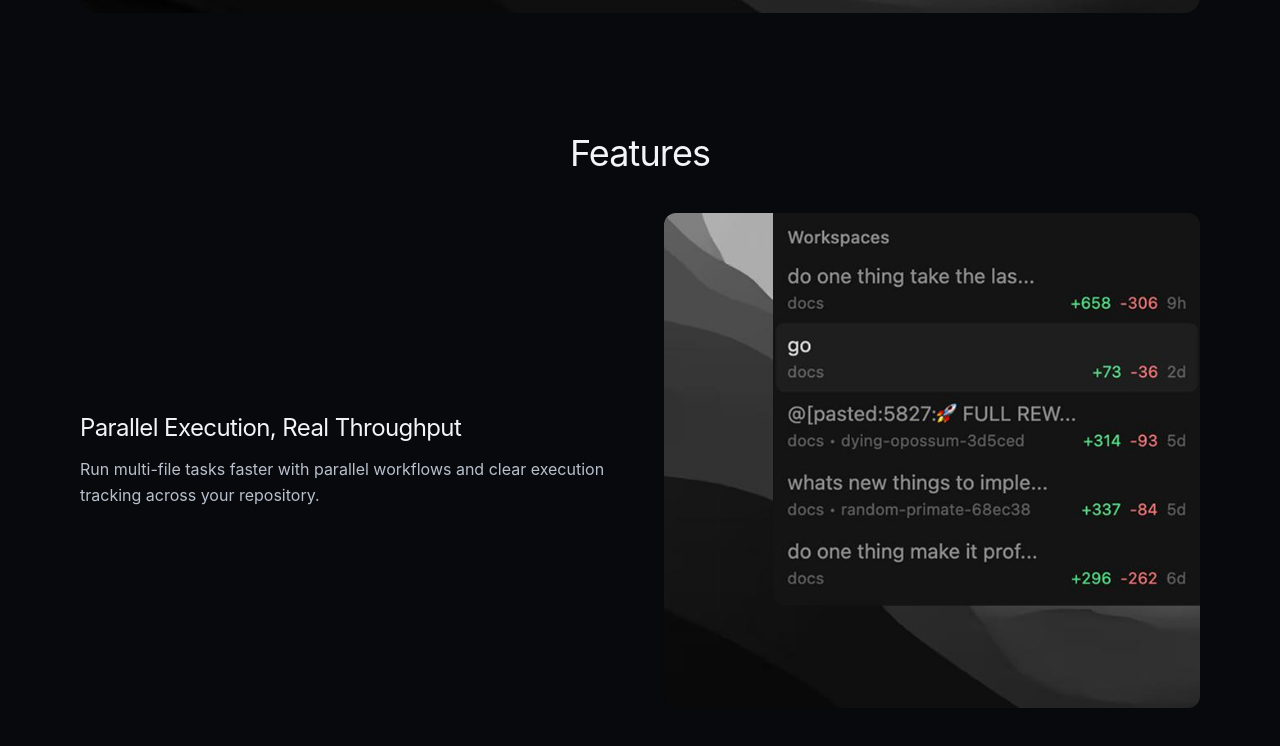
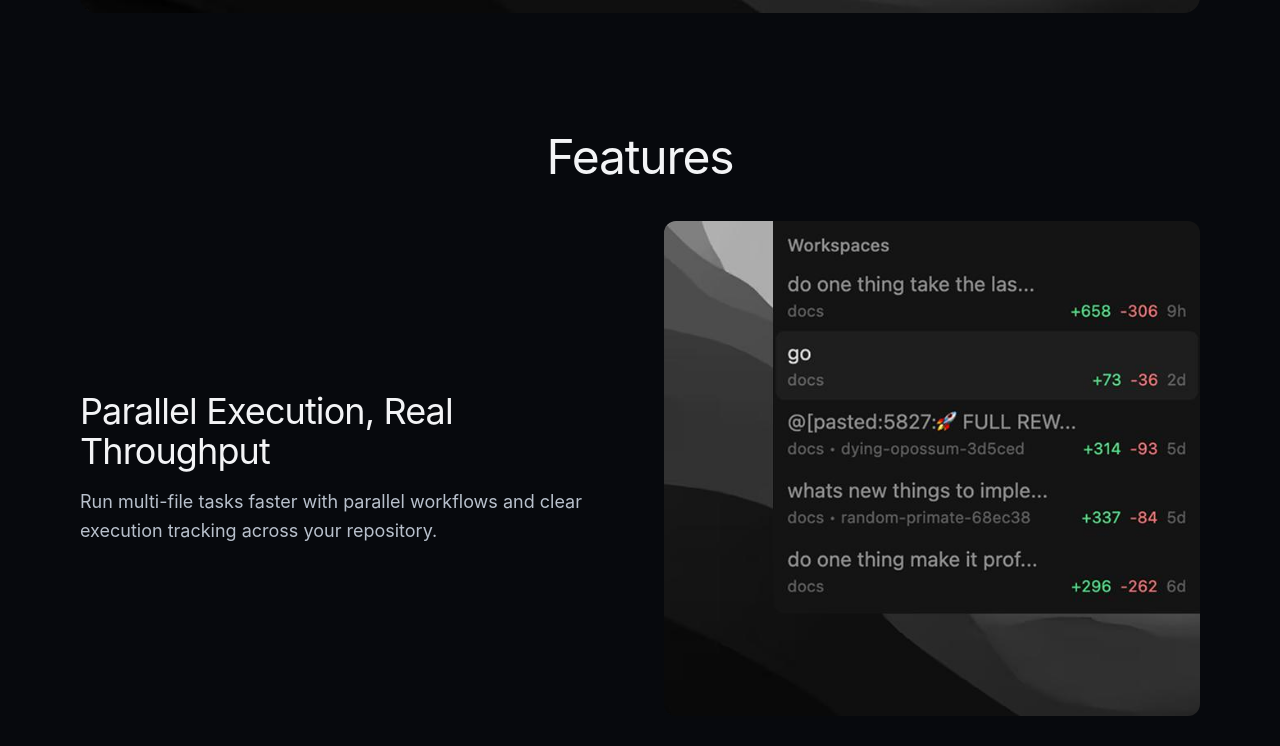
Before and after one commit to farzeenilyaszargar/nap-ide, a Next.js app: page / in a window 1280 px wide. Shown: the part 1200-1946 px from the top of the page. Built offline with nearby package versions, Linux system fonts and the light colour scheme; no server answers.

Commit message:
Increase features section typography for readability

```diff
--- a/app/page.tsx
+++ b/app/page.tsx
@@ -108,7 +108,7 @@ export default function Home() {
       </section>
 
       <section className="mx-auto max-w-7xl px-6 py-14 sm:px-12 lg:px-20">
-        <h2 className="mb-10 text-center text-3xl font-normal tracking-tight text-[#F3F4F6] sm:text-4xl">Features</h2>
+        <h2 className="mb-10 text-center text-4xl font-normal tracking-tight text-[#F3F4F6] sm:text-5xl">Features</h2>
         <div className="space-y-10">
           {features.map((feature, index) => (
             <article
@@ -118,8 +118,8 @@ export default function Home() {
               }`}
             >
               <div>
-                <h3 className="text-2xl font-normal tracking-tight text-[#F3F4F6]">{feature.title}</h3>
-                <p className="mt-3 text-sm leading-relaxed text-[#B8C0CC] sm:text-base">{feature.description}</p>
+                <h3 className="text-3xl font-normal tracking-tight text-[#F3F4F6] sm:text-4xl">{feature.title}</h3>
+                <p className="mt-4 text-base leading-relaxed text-[#B8C0CC] sm:text-lg">{feature.description}</p>
               </div>
               <div className="overflow-hidden rounded-xl">
                 <Image
```
